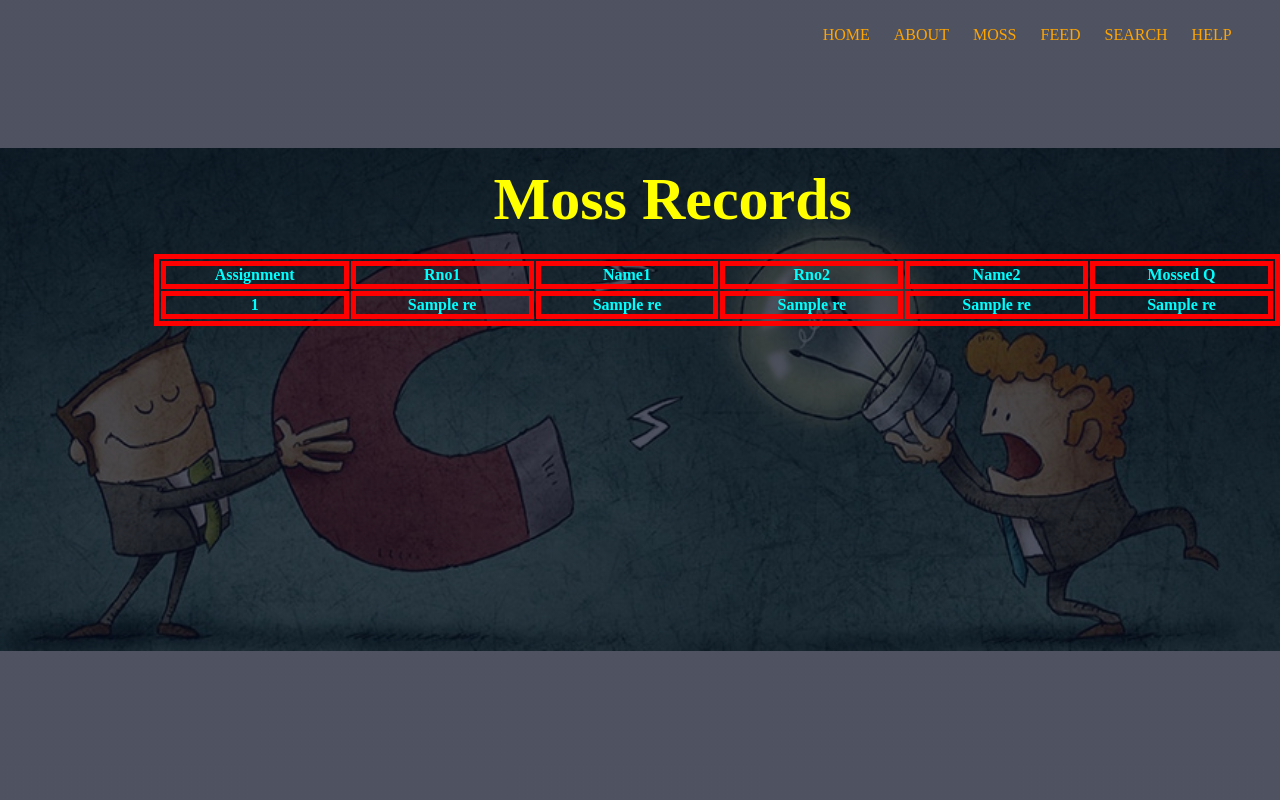
After one commit to codewithrk-108/MossWallah, a Python web app: template templates/jinjatable.html in a window 1280 px wide. The commit adds this page. Run offline with Jinja, Linux system fonts and the light colour scheme; the template is opened without the code that fills it: most values are stand-ins (such as "Sample title", 1, 10 or a date in 2020).

Commit message:
Add files via upload

```diff
--- /dev/null
+++ b/templates/jinjatable.html
@@ -0,0 +1,58 @@
+<!DOCTYPE html>
+<html lang="en">
+
+<head>
+    <meta charset="UTF-8">
+    <meta http-equiv="X-UA-Compatible" content="IE=edge">
+    <meta name="viewport" content="width=device-width, initial-scale=1.0">
+    <!--helps making website responsive-->
+    <!-- <link rel="stylesheet" href="{{ url_for('static', filename='style.css') }}"> -->
+    <link rel="stylesheet" href="../static/style.css">
+    <title>MW-MossWallah</title>
+</head>
+
+<body>
+    <div class="header" id="header">
+        <nav>
+            <!-- <div class="logo">
+            </div> -->
+            <div class="nav_links">
+                <ul>
+                    <li><a href="/redirect">HOME</a></li>
+                    <li><a href="/redirect">ABOUT</a></li>
+                    <li><a href="/redirect">MOSS</a></li>
+                    <li><a href="/redirect">FEED</a></li>
+                    <li><a href="/redirect">SEARCH</a></li>
+                    <li><a href="/redirect">HELP</a></li>
+                </ul>
+            </div>
+        </nav>
+        <br>
+        <br>
+        <br>
+        <br>
+        <h1 id="tab">Moss Records</h1>
+        <table>
+            <tr>
+                <th>Assignment</th>
+                <th>Rno1</th>
+                <th>Name1</th>
+                <th>Rno2</th>
+                <th>Name2</th>
+                <th>Mossed Q</th>
+            </tr>
+        {% for r in res %}
+        <tr>
+            <td>{{r[0]}}</td>
+            <td>{{r[2]}}</td>
+            <td>{{r[1]}}</td>
+            <td>{{r[4]}}</td>
+            <td>{{r[3]}}</td>
+            <td>{{r[5]}}</td>
+        </tr>
+        {% endfor %}
+        </table>
+    </div>
+</body>
+
+</html>
--- a/templates/search.html
+++ b/templates/search.html
@@ -32,6 +32,7 @@
         <label id="droptext">Select Assignments</label>
         <form action="db" method="POST">
             <select name="dropdown" id="drop" type="text">
+                <option value="ALL">ALL</option>
                 {% for table in listoftables %}
                 <option value="{{table}}">{{table}}</option>
                 {% endfor %}
```
Also changed, not shown: templates/error.html (added, +38 -0 lines).
